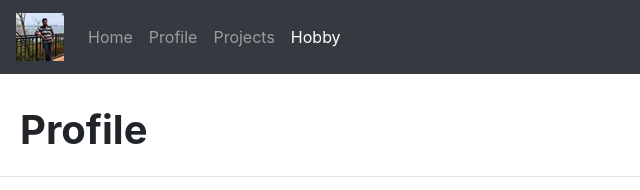
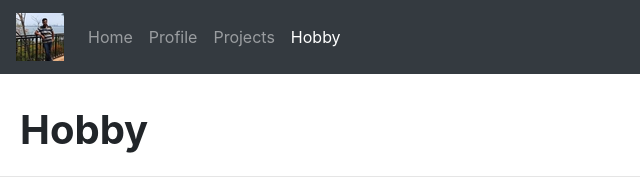
Before and after one commit to adityagamer786/cs50, a plain HTML site: page project0/hobby.html in a window 1280 px wide. Shown: the top 190 px of the page, 0-640 px from the left. Drawn offline with nearby package versions, Linux system fonts and the light colour scheme; some icons are missing.

Commit message:
Update hobby.html

```diff
--- a/project0/hobby.html
+++ b/project0/hobby.html
@@ -15,7 +15,7 @@
   </head>
 
   <body>
-    <div class="heading" id="top">Profile</div>
+    <div class="heading" id="top">Hobby</div>
 
     <hr />
 
```
